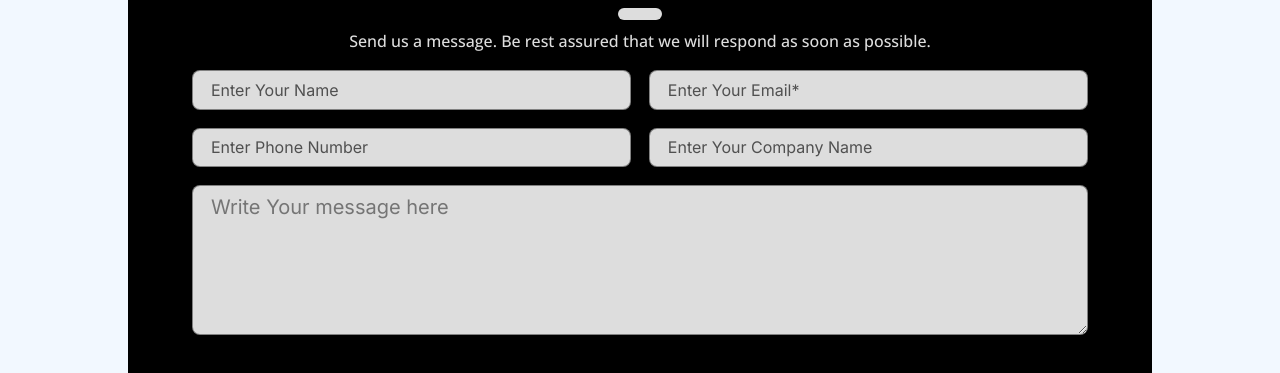
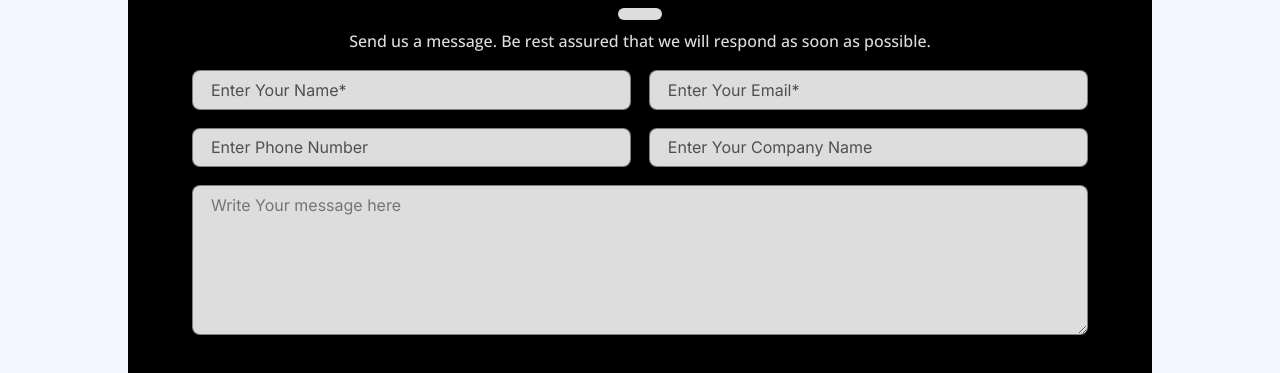
Before and after one commit to Tiidelab-Fellowship/setter-app-react-fe, a React (Create React App) app: page /ContactUs in a window 1280 px wide. Shown: the part 207-580 px from the top of the page. Built offline with nearby package versions, Linux system fonts and the light colour scheme.

Commit message:
modified some pages

```diff
--- a/src/Components/Forms/Forms-body.jsx
+++ b/src/Components/Forms/Forms-body.jsx
@@ -37,7 +37,7 @@ export const SmallPasswordInput = () => {
       <input type="password" placeholder="Password" className="smallInput" />
       <input
         type="password"
-        placeholder="Repeat password*"
+        placeholder="Repeat password"
         className="smallInput"
       />
     </div>
@@ -144,14 +144,14 @@ export const ContactUsBody = () => {
       <div className="smallContactContainer">
         <input
           type="text"
-          placeholder="Enter Your Name"
+          placeholder="Enter Your Name*"
           className="smallInputContact"
-        />
+        required = { true }/>
         <input
           type="text"
           placeholder="Enter Your Email*"
           className="smallInputContact Right"
-        />
+        required = {true}/>
       </div>
       <div className="smallContactContainer">
         <input
--- a/src/Components/Forms/formheader.jsx
+++ b/src/Components/Forms/formheader.jsx
@@ -2,11 +2,14 @@ import React from "react";
 import logo from "../../SetterApp-Assets/SetterApp-Logo.png";
 import { FaWrench } from "react-icons/fa";
 import "../../Stylesheets/form-header.css"
+import { Link } from "react-router-dom";
 
 export const FormHeaderWithHeader = () => {
   return (
       <header>
+        <Link to = '/'>
     <h2 className="leftHeader"> <img src={logo} alt = "SetterApp-Logo" /><span> SetterApp </span></h2>
+        </Link>
     <div className="rightHeader">
       <div className="logReg">
         <a href="www.google.com" className="login">LOGIN</a>
--- a/src/Components/Sidebar/SideBar.jsx
+++ b/src/Components/Sidebar/SideBar.jsx
@@ -15,10 +15,12 @@ export const SideBar = () => {
   return (
     <div className="sidebarContainer" style={{height : "90vh"}}>
       <div className="logoContainer">
+        <Link to = '/'>
         <p className="logoItself">
           <img src={logo} alt="SetterApp-Logo" />
           <span> SetterApp </span>
         </p>
+        </Link>
       </div>
       <div className="linkToEachPage">
         <div className="eachPage CurrentPage">
@@ -88,10 +90,12 @@ export const SideBarTwo = () => {
   return (
     <div className="sidebarContainer" style={{padding : "3% 0 21% 2%"}}>
       <div className="logoContainer">
+      <Link to ='/'>
         <p className="logoItself">
-          <img src={logo} alt="SetterApp-Logo" />
-          <span> SetterApp </span>
+         <img src={logo} alt="SetterApp-Logo" />
+         <span> SetterApp </span>
         </p>
+        </Link>
       </div>
       <div className="linkToEachPage">
         <div className="eachPage CurrentPage">
--- a/src/Pages/ForgotPasswordPage.jsx
+++ b/src/Pages/ForgotPasswordPage.jsx
@@ -14,8 +14,8 @@ import { FormHeaderWithHeader } from "../Components/Forms/formheader";
 const ForgotPasswordPage = () => {
   const headline = "Forgot Password";
   const paragraph =
-    "Enter your email for the verification proccess,we will send 4 digits code to your email.";
-  const action = "continue";
+    "Enter your email for the verification proccess, we will send 4 digits code to your email.";
+  const action = "Continue";
   const to = "/Verification"
   return (
     <React.Fragment>
--- a/src/Pages/VerificationPage.jsx
+++ b/src/Pages/VerificationPage.jsx
@@ -8,7 +8,7 @@ const Verification = () =>{
   const headline = "Verification";
   const paragraph =
     "Enter your 4 digits code that you received on your email.";
-  const action = "continue";
+  const action = "Continue";
   const to = "/CreateNewPassword"
   return (
     <>
--- a/src/Stylesheets/SideBar.css
+++ b/src/Stylesheets/SideBar.css
@@ -26,6 +26,7 @@
   line-height: 26px;
   letter-spacing: 0em;
   text-align: left;
+  color: #FFFFFF;
 }
 
 .fontspace{
--- a/src/Stylesheets/contactUs.css
+++ b/src/Stylesheets/contactUs.css
@@ -98,7 +98,7 @@
   width: 100%;
   background-color: #dddddd;
   color: #424242;
-  font-size: 20px;
+  font-size: 16px;
   border-radius: 8px;
   padding: 1% 2%;
   align-items: center;
```
